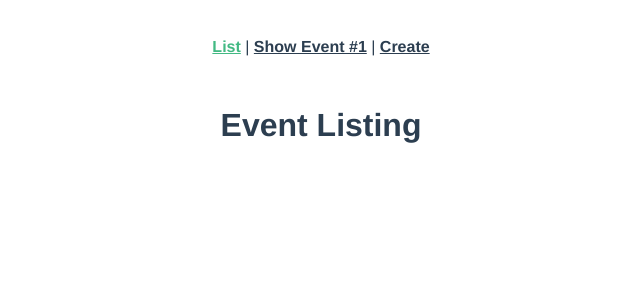
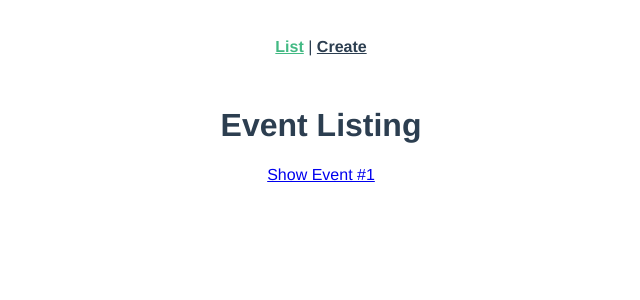
Before and after one commit to shooshpanov/real-vue-app, a Vue app: page / in a window 1280 px wide. Shown: the top 300 px of the page, without its empty margins (319-959 px from the left). Built offline with nearby package versions, Linux system fonts and the light colour scheme.

Commit message:
Dynamic Routing

```diff
--- a/src/App.vue
+++ b/src/App.vue
@@ -2,7 +2,6 @@
   <div id="app">
     <div id="nav">
       <router-link :to="{ name: 'event-list' }">List</router-link> |
-      <router-link :to="{ name: 'event-show' }">Show Event #1</router-link> |
       <router-link :to="{ name: 'event-create' }">Create</router-link>
     </div>
     <router-view />
--- a/src/router.js
+++ b/src/router.js
@@ -16,9 +16,10 @@
       component: EventList
     },
     {
-      path: '/event',
+      path: '/event/:id',
       name: 'event-show',
-      component: EventShow
+      component: EventShow,
+      props: true
     },
     {
       path: '/event/create',
--- a/src/views/EventList.vue
+++ b/src/views/EventList.vue
@@ -1,3 +1,8 @@
 <template>
-  <h1>Event Listing</h1>
+  <div>
+    <h1>Event Listing</h1>
+    <router-link :to="{ name: 'event-show', params: { id: 1 } }"
+      >Show Event #1</router-link
+    >
+  </div>
 </template>
--- a/src/views/EventShow.vue
+++ b/src/views/EventShow.vue
@@ -1,3 +1,9 @@
 <template>
-  <h1>Showing event #1</h1>
+  <h1>Showing event #{{ id }}</h1>
 </template>
+
+<script>
+export default {
+  props: ['id']
+}
+</script>
```
